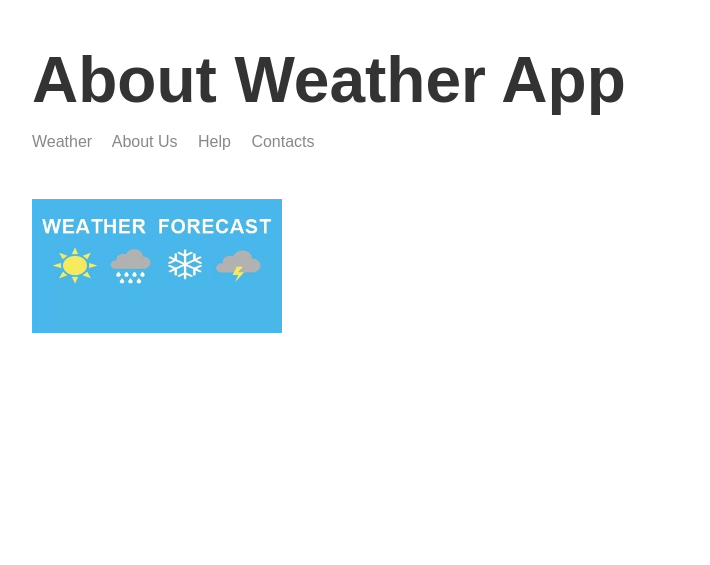
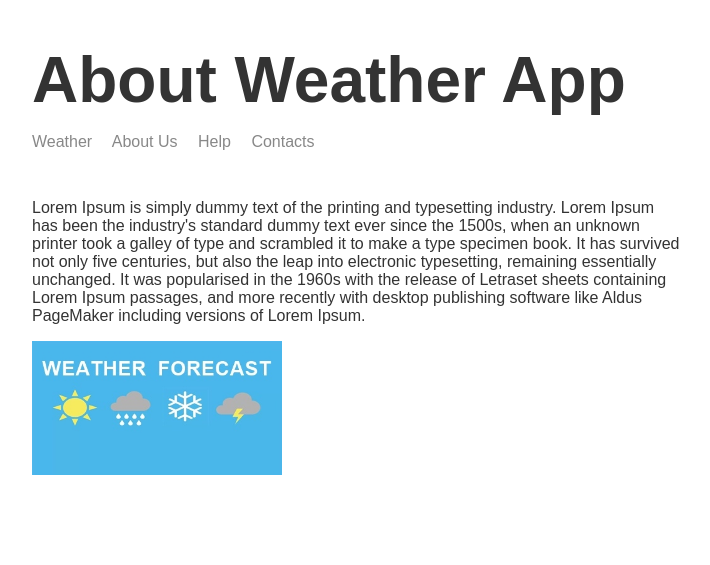
Before and after one commit to ChinmayaKumarMishra/WeatherApp, a Node server app: page /about in a window 1280 px wide. Shown: the top 565 px of the page, without its empty margins (283-993 px from the left). Run offline with Node 20, Linux system fonts and the light colour scheme; some libraries are stand-ins or nearby versions.

Commit message:
Edited about page

```diff
--- a/templates/views/about.hbs
+++ b/templates/views/about.hbs
@@ -9,6 +9,7 @@
 	<body>
 		<div class='main-content'>
 			{{>header}}
+			<p>Lorem Ipsum is simply dummy text of the printing and typesetting industry. Lorem Ipsum has been the industry's standard dummy text ever since the 1500s, when an unknown printer took a galley of type and scrambled it to make a type specimen book. It has survived not only five centuries, but also the leap into electronic typesetting, remaining essentially unchanged. It was popularised in the 1960s with the release of Letraset sheets containing Lorem Ipsum passages, and more recently with desktop publishing software like Aldus PageMaker including versions of Lorem Ipsum.</p>
 			<img class='portrait' src='/img/weather_forecast.jpg'>
 		</div>
 		{{>footer}}
```
